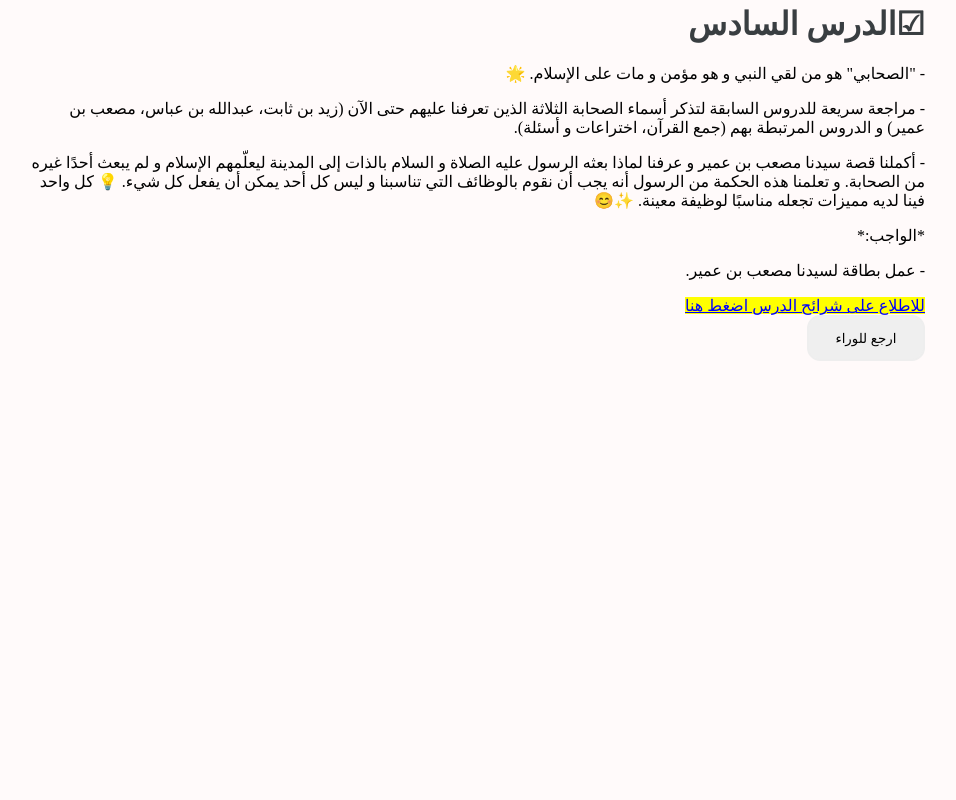
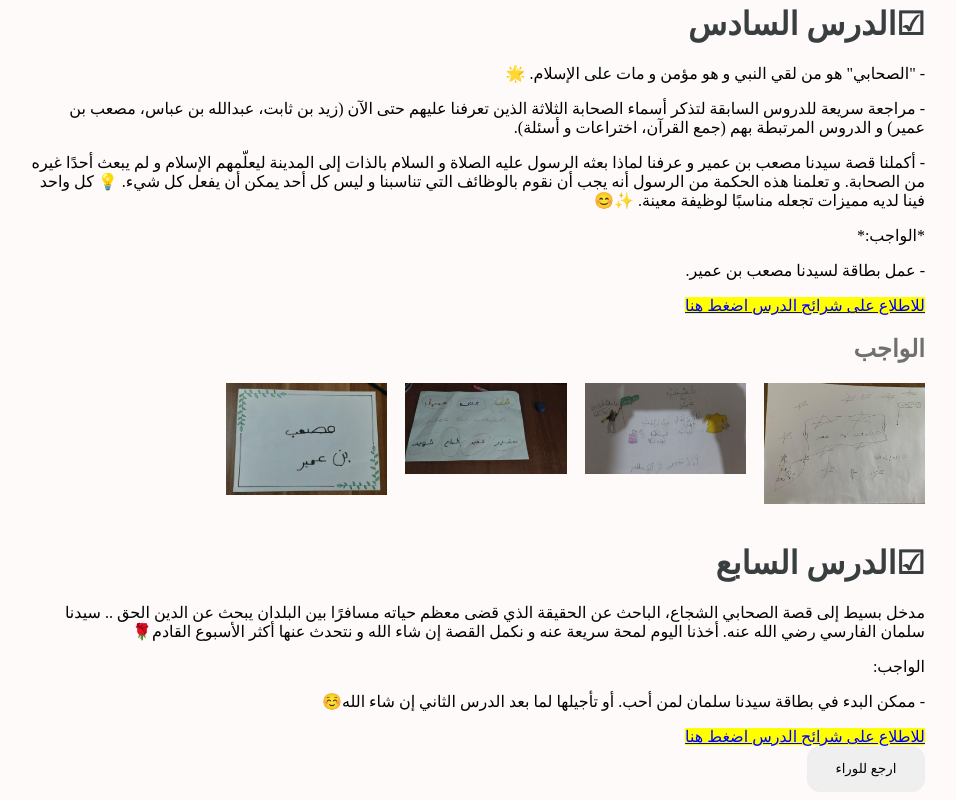
Before and after one commit to bowtiedalien/geelamal, a plain HTML site: page learntSoFar.html in a window 1280 px wide. Shown: the part 4071-4871 px from the top of the page, without its empty margins (259-1215 px from the left). Before the commit the page ends 4440 px from the top, so only its background shows below. Drawn offline with Linux system fonts and the light colour scheme.

Commit message:
added lesson summary and hw of last last lsn

```diff
--- a/learntSoFar.html
+++ b/learntSoFar.html
@@ -147,6 +147,22 @@
 <p>- عمل بطاقة لسيدنا مصعب بن عمير.</p>
 <a class="slides" href="https://1drv.ms/b/s!AthRg9XziBzOiX3gyfx18vo1MVXq?e=0fEfTa">للاطلاع على شرائح الدرس اضغط هنا</a>
 <br>
+<h2>الواجب</h2>
+<div class="media">
+  <img src="2020/lsn6-1.jpg" alt="بطاقة زين">
+  <img src="2020/lsn6-2.jpg" alt="بطاقة أحمد">
+  <img src="2020/lsn6-3.jpg" alt="بطاقة سعد">
+  <img src="2020/lsn6-4.jpg" alt="بطاقة إحسان">
+</div>
+<br>
+
+<h1>&#9745;الدرس السابع</h1>
+<p>مدخل بسيط إلى قصة الصحابي الشجاع، الباحث عن الحقيقة الذي قضى معظم حياته مسافرًا بين البلدان يبحث عن الدين الحق .. سيدنا سلمان الفارسي رضي الله عنه. أخذنا اليوم لمحة سريعة عنه و نكمل القصة إن شاء الله و نتحدث عنها أكثر الأسبوع القادم🌹</p>
+<p>الواجب: </p>
+<p>- ممكن البدء في بطاقة سيدنا سلمان لمن أحب. أو تأجيلها لما بعد الدرس الثاني إن شاء الله☺️</p>
+<a class="slides" href="">للاطلاع على شرائح الدرس اضغط هنا</a>
+<br>
+
 
 
     <button type="button" name="button" onclick="location.href='main.html';">ارجع للوراء</button>
```
Also changed, not shown: 2020/lsn1-1.jpg, 2020/lsn1-3.jpg, 2020/lsn6-1.jpg (added), 2020/lsn6-2.jpg (added), 2020/lsn6-3.jpg (added), 2020/lsn6-4.jpg (added).
